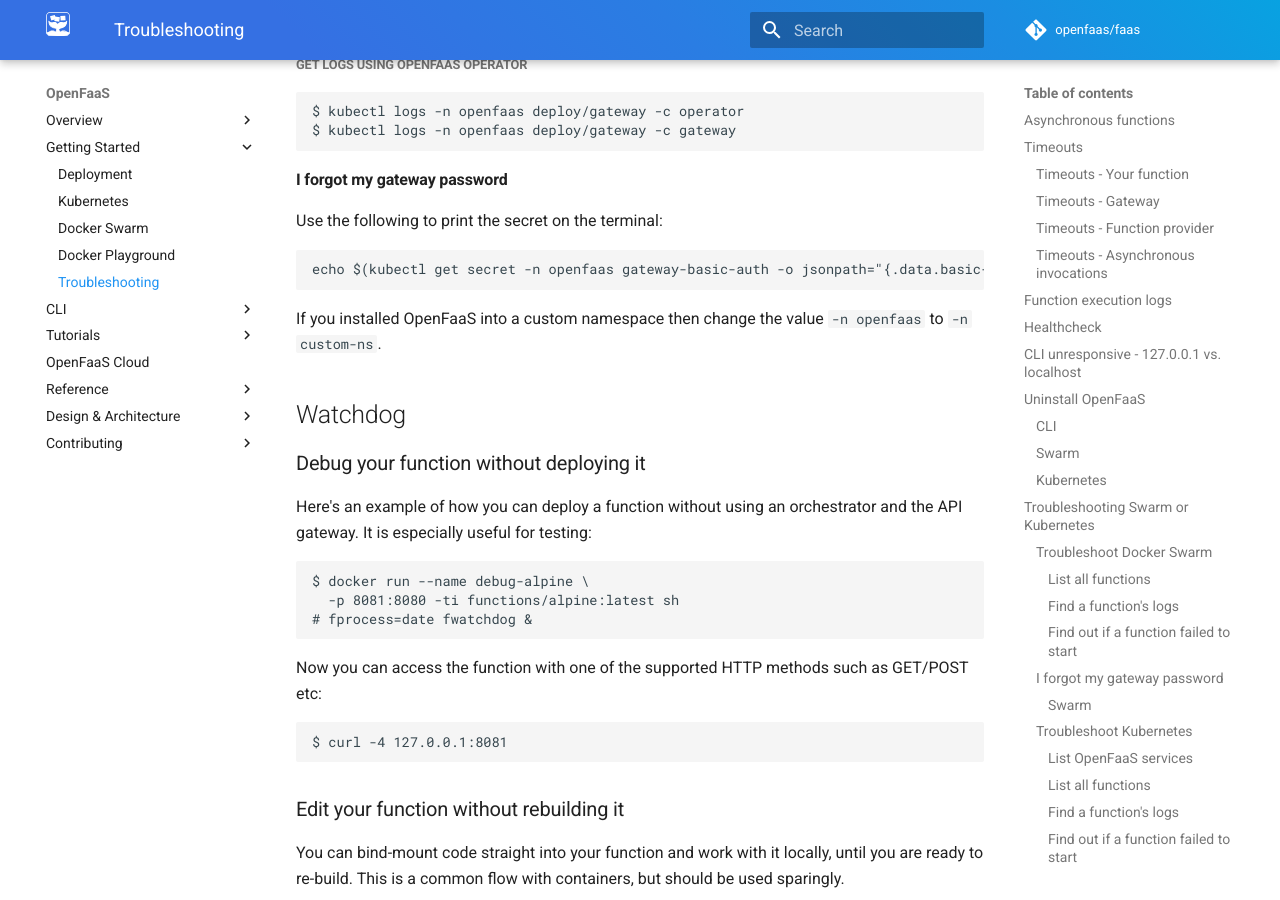
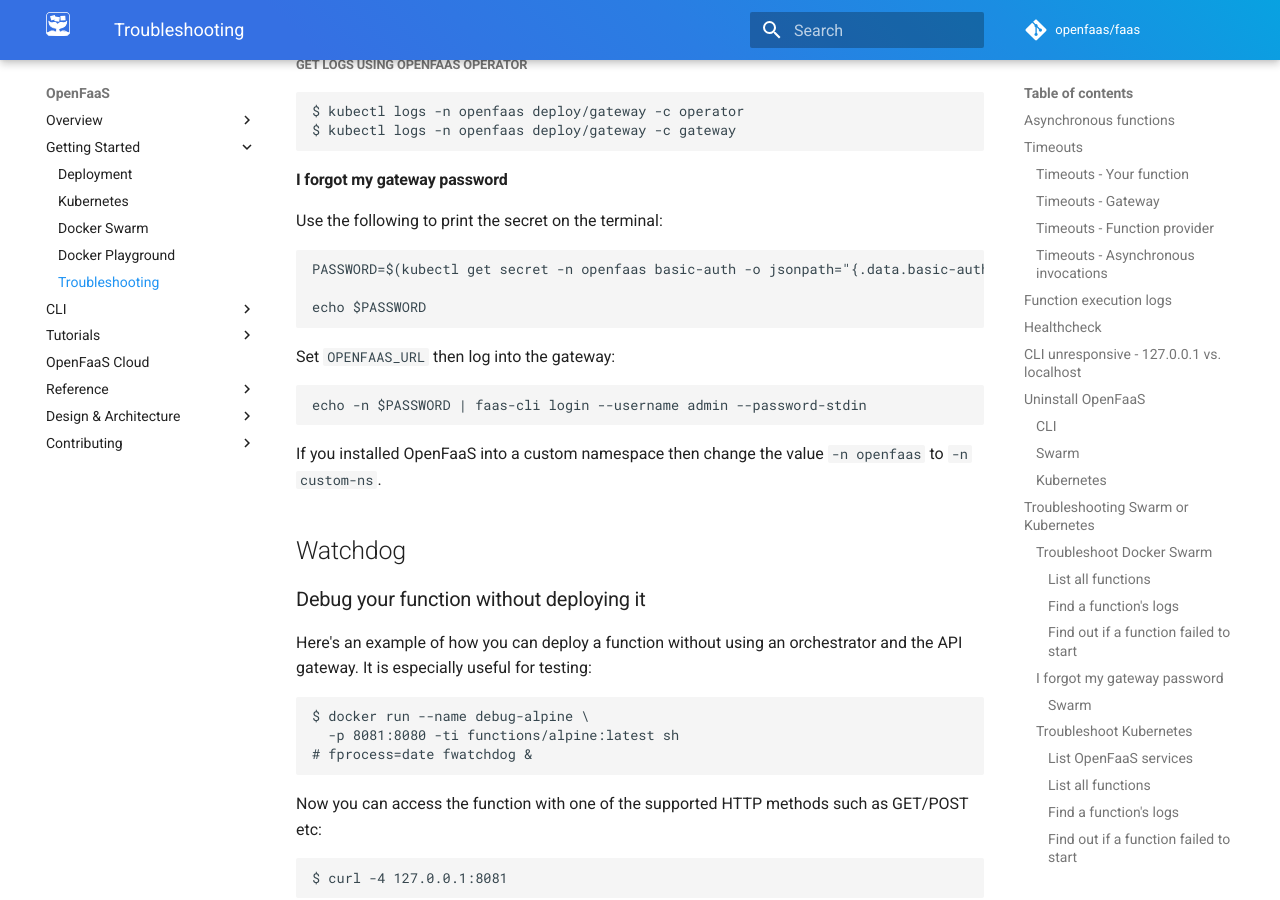
Before and after one commit to openfaas/docs, an MkDocs documentation site: the page built from docs/deployment/troubleshooting.md, in a window 1280 px wide and 900 px high, scrolled down 7087 px. Built offline with MkDocs 1.6.1 and Material for MkDocs 9.7.7, drawn with Linux system fonts in a browser that asks for light colours; comment, search, counter and statistics services are not loaded.

Commit message:
Rename secret as per helm chart

````diff
--- a/docs/deployment/troubleshooting.md
+++ b/docs/deployment/troubleshooting.md
@@ -330,7 +330,15 @@ $ kubectl logs -n openfaas deploy/gateway -c gateway
 Use the following to print the secret on the terminal:
 
 ```
-echo $(kubectl get secret -n openfaas gateway-basic-auth -o jsonpath="{.data.basic-auth-password}" | base64 --decode; echo)
+PASSWORD=$(kubectl get secret -n openfaas basic-auth -o jsonpath="{.data.basic-auth-password}" | base64 --decode; echo)
+
+echo $PASSWORD
+```
+
+Set `OPENFAAS_URL` then log into the gateway:
+
+```
+echo -n $PASSWORD | faas-cli login --username admin --password-stdin
 ```
 
 If you installed OpenFaaS into a custom namespace then change the value `-n openfaas` to `-n custom-ns`.
````
